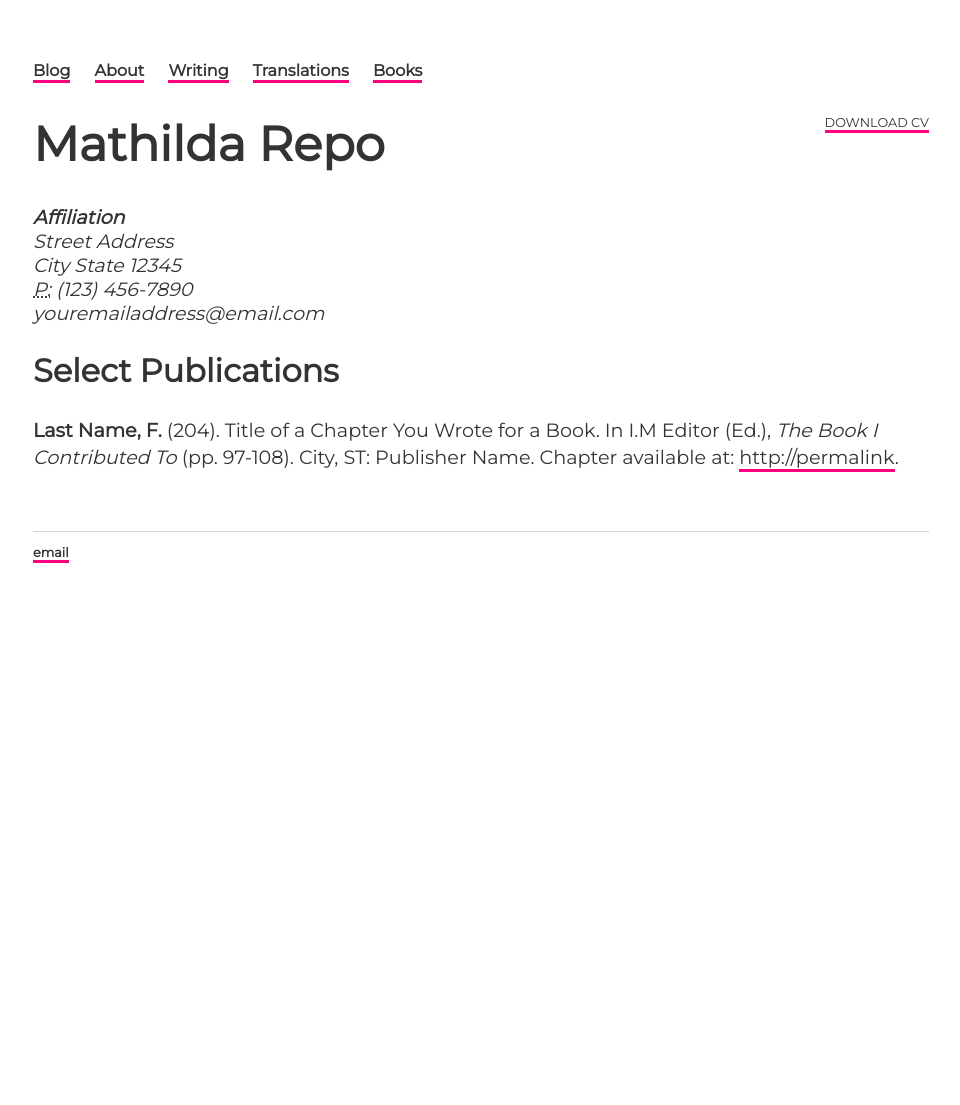
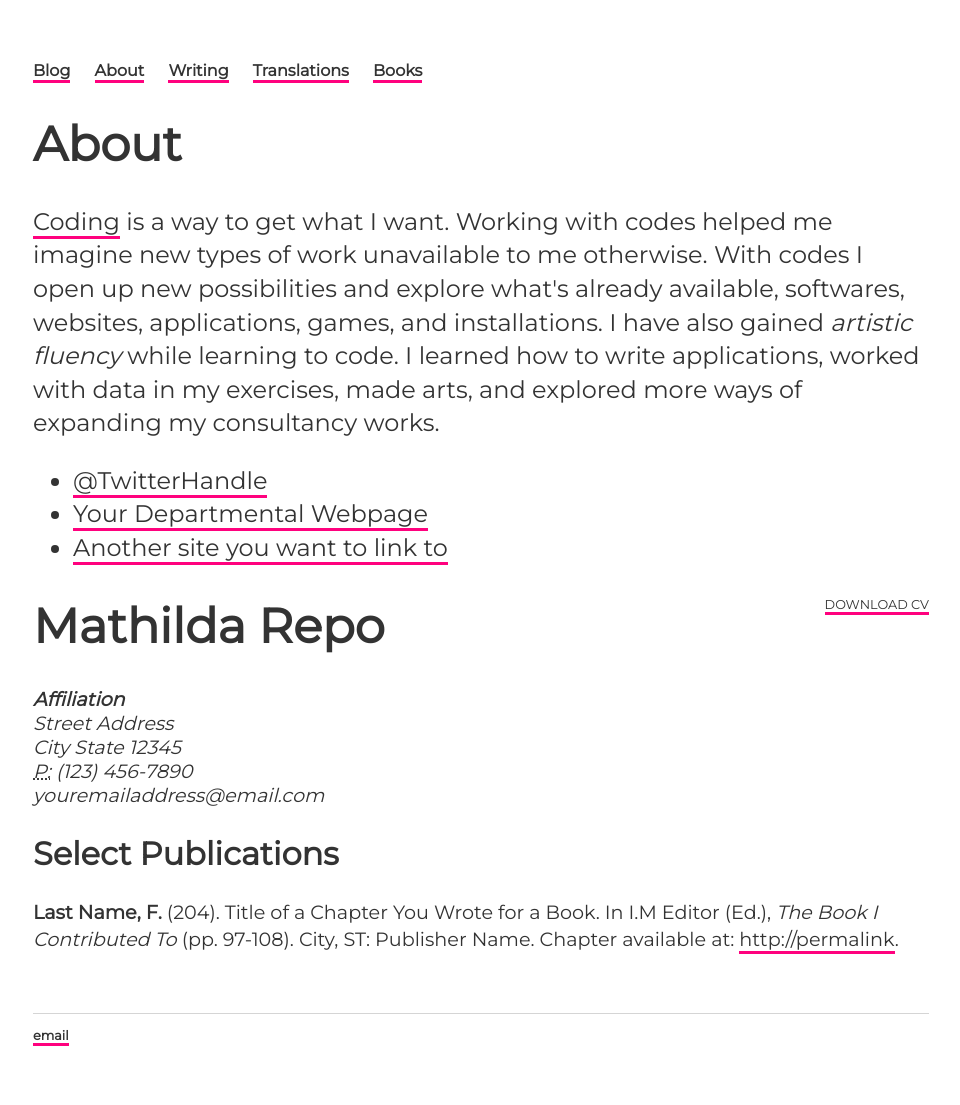
Before and after one commit to ariesti/ariesti.github.io, a Jekyll site: the page built from cv/index.html, in a window 1280 px wide. Shown: the whole page, without its empty margins (159-1119 px from the left). Built offline with Jekyll 4.4.1, drawn with Linux system fonts in a browser that asks for light colours; before the commit the page ends 900 px from its top, so only the background shows below that.

Commit message:
Update index.html

```diff
--- a/cv/index.html
+++ b/cv/index.html
@@ -1,10 +1,21 @@
 ---
 layout: default
-title: CV of Mathilda Repo
+title: CV of Lovelli Fuad
 ---
+		<div class="about">
+			<h1>About</h1>
+			<p><a href="https://github.com/ariesti">Coding</a> is a way to get what I want. Working with codes helped me imagine new types of work unavailable to me otherwise. With codes I open up new possibilities and explore what's already available, softwares, websites, applications, games, and installations. I have also gained <i>artistic fluency</i> while learning to code. I learned how to write applications, worked with data in my exercises, made arts, and explored more ways of expanding my consultancy works.</p>
+			<ul class="contacts">
+				<li><a href="#">@TwitterHandle</a></li>
+				<li><a href="#">Your Departmental Webpage</a></li>
+				<li><a href="#">Another site you want to link to</a></li>
+				</ul>
+		</div>
 
-	<div class="cv">
-		<a href="#" class="download" title="Download CV as PDF">Download CV</a>
+
+		<div class="cv">
+
+			<a href="#" class="download" title="Download CV as PDF">Download CV</a>
 					<h1>Mathilda Repo</h1>
 					<address>
 					<strong>Affiliation</strong><br>
```
